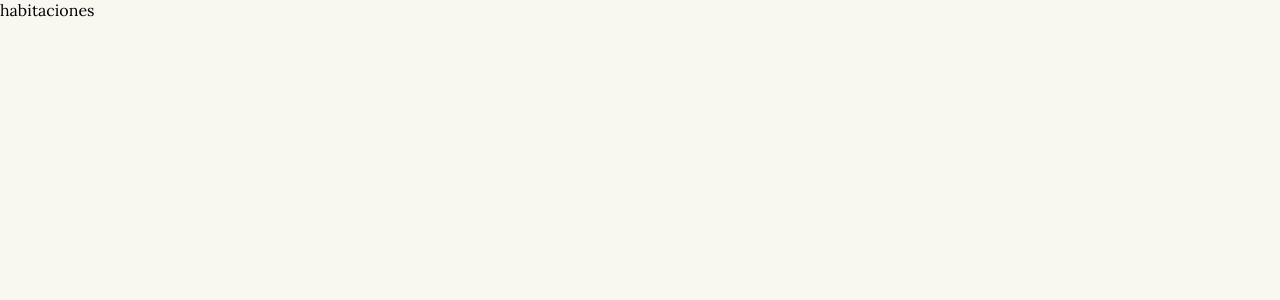
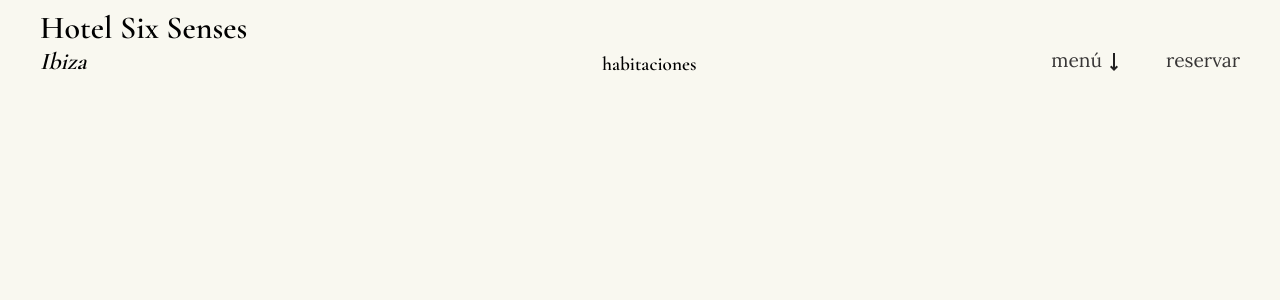
Before and after one commit to JaumeEsquerdo/proyecto-hotel-six-senses, a React (Vite) app in the folder proyecto-hotel/: page /habitaciones in a window 1280 px wide. Shown: the top 300 px of the page. Built offline with nearby package versions, Linux system fonts and the light colour scheme.

Commit message:
update css hotel

```diff
--- /dev/null
+++ b/proyecto-hotel/src/components/GeneralNav.jsx
@@ -0,0 +1,43 @@
+import { useAppContext } from '@/context/AppContext'
+import { Link } from 'react-router-dom';
+
+const GeneralNav = () => {
+    const { isMenuOpen, setIsMenuOpen } = useAppContext();
+
+
+    return (
+
+        <div className='General-nav'>
+            <div className='General-menu'
+
+            >
+                <span className='General-link--arrow'
+                    onClick={() => setIsMenuOpen(!isMenuOpen)}>
+
+                    <span className='General-link'
+                    >menú </span>
+                    <span className={`material-symbols-outlined ${!isMenuOpen ? 'cerrado' : ''}`}>
+                        straight
+                    </span>
+                </span>
+
+
+                {isMenuOpen &&
+                    (
+                        <div className='General-submenu'>
+                            <Link to={'/habitaciones'} className='General-link'>habitaciones</Link>
+                            <Link className='General-link'>instalaciones</Link>
+
+                        </div>
+                    )
+                }
+
+            </div>
+
+            <Link className='General-link' to={'/reservar'}>reservar</Link>
+        </div>
+
+    );
+}
+
+export default GeneralNav;
--- /dev/null
+++ b/proyecto-hotel/src/components/HomeNav.jsx
@@ -0,0 +1,41 @@
+import { useAppContext } from '@/context/AppContext'
+import { Link } from 'react-router-dom';
+
+
+export const HomeNav = () => {
+    const { isMenuOpen, setIsMenuOpen } = useAppContext();
+
+    return (
+        <div className='Home-nav'>
+            <div className='General-menu'
+
+            >
+                <span className='General-link--arrow'
+                    onClick={() => setIsMenuOpen(!isMenuOpen)}>
+
+                    <span className='General-link General-link--home'
+                    >menú </span>
+                    <span className={`material-symbols-outlined home ${!isMenuOpen ? 'cerrado' : ''}`}>
+                        straight
+                    </span>
+                </span>
+
+
+                {isMenuOpen &&
+                    (
+                        <div className='General-submenu'>
+                            <Link to={'/habitaciones'} className='General-link General-link--home'>habitaciones</Link>
+                            <Link className='General-link General-link--home'>instalaciones</Link>
+
+                        </div>
+                    )
+                }
+
+            </div>
+
+            <Link className='General-link General-link--home' to={'/reservar'}>reservar</Link>
+        </div>
+
+
+    );
+}
--- /dev/null
+++ b/proyecto-hotel/src/context/AppContext.jsx
@@ -0,0 +1,28 @@
+import { createContext, useContext, useState } from "react";
+
+
+const AppContext = createContext();
+
+export const AppProvider = ({ children }) => {
+
+    const [isMenuOpen, setIsMenuOpen] = useState(false); //abrir / cerrar menu
+
+
+
+
+
+    return (
+        <AppContext.Provider
+            value={{
+
+                isMenuOpen,
+                setIsMenuOpen,
+
+            }}
+        >
+            {children}
+        </AppContext.Provider>
+    );
+}
+
+export const useAppContext = () => useContext(AppContext);
--- /dev/null
+++ b/proyecto-hotel/src/css/header.css
@@ -0,0 +1,10 @@
+.Header{
+    display: flex;
+    justify-content: space-between;
+    align-items: flex-end;
+    padding: 8px 40px;
+}
+
+.Header-title--h3{
+    font-size: 1.2rem;
+}
--- a/proyecto-hotel/src/css/home.css
+++ b/proyecto-hotel/src/css/home.css
@@ -1,4 +1,4 @@
-.Home-img{
+.Home-img {
     height: 100vh;
     width: 100vw;
     background-image: url('/imgs/hotel-fachada.webp');
@@ -10,82 +10,44 @@
     background-blend-mode: darken;
 }
 
-.Home-title{
+.Home-title {
     pointer-events: none;
     position: absolute;
     bottom: 70px;
     left: 70px;
 }
-.Home-h1{
+
+.Home-h1 {
     font-size: 3.4rem;
     color: white;
 }
-.Home-h2{
+
+.Home-h2 {
     font-size: 2.4rem;
     color: white;
 
 }
 
+
+/* cambios de colores */
 .Home-nav{
     position: absolute;
     top: 20px;
     right: 40px;
     display: flex;
     gap: 40px;
+
+}
+.General-link--home {
+    color: white;
 }
 
-.Home-link{
-    cursor: pointer;
+.General-link--arrow .material-symbols-outlined.home {
     color: white;
-    font-size: 1.2rem;
-    position: relative;
-    /* display: inline-block; */
-    transition: transform 0.3s ease-in-out;
-    padding-bottom: 4px; /* espacio para el subrayado y q no se muevvan los elementos */
-}
-.Home-link:hover{
-    transform: skewX(-10deg);
-}
-.Home-link--arrow .material-symbols-outlined {
-    cursor: pointer;
-    color: white;
-    display: inline-block;
-    transform: none; /* anular el skew en la flecha */
 }
 
-.Home-link::after{
-    /*::after para poner contenido despues de un elemento, aqui un subrayado */
-    content: '';
-    position: absolute;
-    left: 0;
-    bottom: 0;
-    width: 0%;
-    height: 1.8px;
+.General-link--home::after {
+
     background-color: white;
-    transition: width 0.5s ease-in-out;
+
 }
-
-.Home-link:hover::after{
-    width: 100%;
-}
-
-.Home-link--arrow{
-    display: flex;
-    justify-content: center;
-    align-items: center;
-}
-
-.Home-submenu{
-    position: absolute;
-    top: 100%;
-    left: 0;
-    margin-top: 15px;
-    display: flex;
-    flex-direction: column;
-    gap: 10px;
-}
-
-/* para cuando este menu cerrado, q la flecha esté para abajo */
-.cerrado{
-    rotate: 180deg;
-}
--- a/proyecto-hotel/src/css/index.css
+++ b/proyecto-hotel/src/css/index.css
@@ -21,3 +21,69 @@ body, p, li, a {
   font-family: 'Lora', serif;
   font-weight: 400;
 }
+
+
+/* para uso general */
+
+.General-nav{
+  position: relative;
+  display: flex;
+  gap: 40px;
+}
+
+.General-link{
+  cursor: pointer;
+  color: rgb(56, 54, 54);
+  font-size: 1.2rem;
+  position: relative;
+  /* display: inline-block; */
+  transition: transform 0.3s ease-in-out;
+  padding-bottom: 4px; /* espacio para el subrayado y q no se muevvan los elementos */
+}
+.General-link:hover{
+  transform: skewX(-10deg);
+}
+.General-link--arrow .material-symbols-outlined {
+  cursor: pointer;
+  color: rgb(32, 31, 31);
+  display: inline-block;
+  transform: none; /* anular el skew en la flecha */
+}
+
+
+.General-link::after{
+  /*::after para poner contenido despues de un elemento, aqui un subrayado */
+  content: '';
+  position: absolute;
+  left: 0;
+  bottom: 0;
+  width: 0%;
+  height: 1.8px;
+  background-color: rgb(33, 30, 30);
+  transition: width 0.5s ease-in-out;
+}
+
+.General-link:hover::after{
+  width: 100%;
+}
+
+.General-link--arrow{
+  display: flex;
+  justify-content: center;
+  align-items: center;
+}
+
+.General-submenu{
+  position: absolute;
+  top: 100%;
+  left: 0;
+  margin-top: 15px;
+  display: flex;
+  flex-direction: column;
+  gap: 10px;
+}
+
+/* para cuando este menu cerrado, q la flecha esté para abajo */
+.cerrado{
+  rotate: 180deg;
+}
--- /dev/null
+++ b/proyecto-hotel/src/hooks/HeaderTitle.jsx
@@ -0,0 +1,18 @@
+import { useLocation } from "react-router-dom";
+
+
+/*  para tener en el header la seccion */
+export const useHeaderTitle = () => {
+    const { pathname } = useLocation();
+
+    switch (pathname) {
+        case '/reservar':
+            return 'reservar';
+        case '/habitaciones':
+            return 'habitaciones';
+        case '/instalaciones':
+            return 'instalaciones';
+        default:
+            return '';
+    }
+}
--- a/proyecto-hotel/src/pages/Habitaciones.jsx
+++ b/proyecto-hotel/src/pages/Habitaciones.jsx
@@ -1,10 +1,31 @@
+import { useAppContext } from '@/context/AppContext'
+
+import GeneralNav from "@/components/GeneralNav";
+import { useHeaderTitle } from '@/hooks/HeaderTitle';
+
+
 const Habitaciones = () => {
+
+    const headerTitle = useHeaderTitle();
+
+
     return (
 
         <>
-        habitaciones
+            <header className="Header">
+                <div className="Header-title">
+                    <h1 className="Header-title--h1">Hotel Six Senses</h1>
+                    <h2 className="Header-title--h2"><i>Ibiza</i></h2>
+                </div>
+
+                <h3 className='Header-title--h3'>{headerTitle}</h3>
+
+
+                <GeneralNav />
+            </header>
+
         </>
-     );
+    );
 }
 
 export default Habitaciones;
--- a/proyecto-hotel/src/pages/Home.jsx
+++ b/proyecto-hotel/src/pages/Home.jsx
@@ -1,11 +1,7 @@
-import '@/css/home.css'
-import { Link } from 'react-router-dom';
-import { useState } from 'react';
+import { HomeNav } from '@/components/HomeNav';
 
 
 const Home = () => {
-
-    const [isMenuOpen, setIsMenuOpen] = useState(false); //abrir / cerrar menu
     /* para el hover podria usar onMouseEnter y onMouseLeave */
 
     return (<>
@@ -15,38 +11,8 @@ const Home = () => {
                 <h1 className="Home-h1">Hotel Six Senses</h1>
                 <h2 className="Home-h2"><i>Ibiza</i> </h2>
             </div>
-
-            <div className='Home-nav'>
-                <div className='Home-menu'
-
-                >
-                    <span className='Home-link--arrow'
-                    onClick={() => setIsMenuOpen(!isMenuOpen)}>
-
-                        <span className='Home-link'
-                        >menú </span>
-                        <span className={`material-symbols-outlined ${!isMenuOpen ? 'cerrado' : ''}`}>
-                            straight
-                        </span>
-                    </span>
-
-
-                    {isMenuOpen &&
-                        (
-                            <div className='Home-submenu'>
-                                <Link className='Home-link'>habitaciones</Link>
-                                <Link className='Home-link'>instalaciones</Link>
-
-                            </div>
-                        )
-                    }
-
-                </div>
-
-                <Link className='Home-link' to={'/reservar'}>reservar</Link>
-            </div>
-
-        </div>
+            <HomeNav/>
+        </div >
 
     </>);
 }
```
Also changed, not shown: proyecto-hotel/src/main.jsx (+9 -3 lines).
